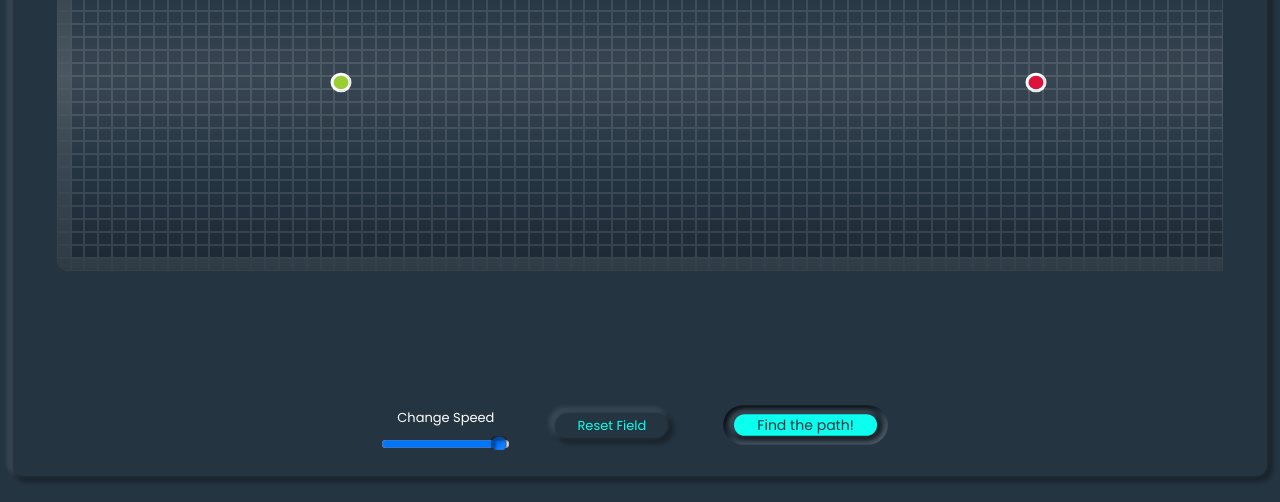
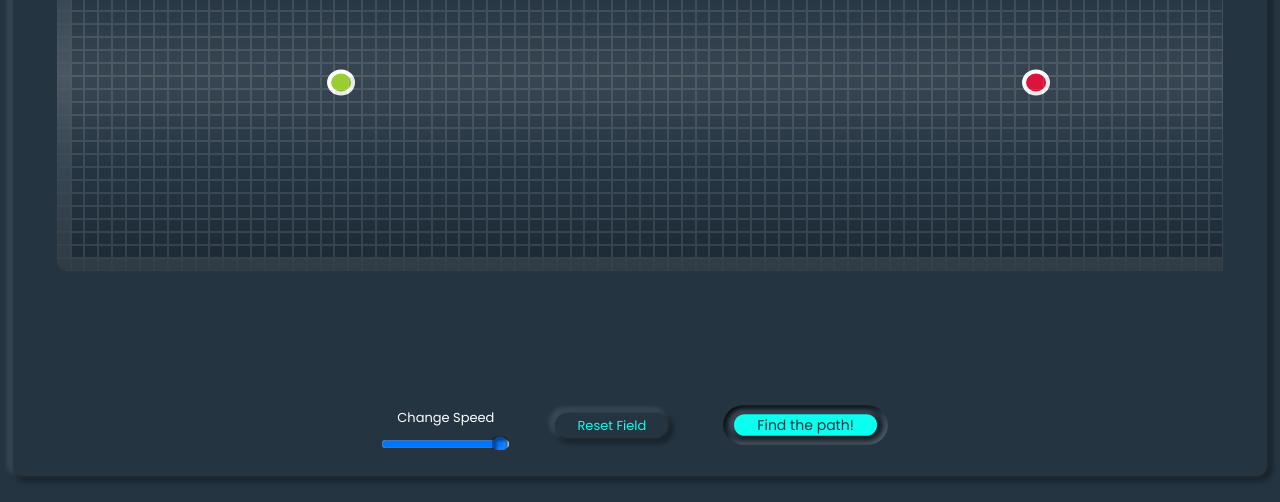
Before and after one commit to EricEchemane/EEs-Visualization-Tool, a React (Create React App) app: page / in a window 1280 px wide. Shown: the part 279-781 px from the top of the page. Built offline with nearby package versions, Linux system fonts and the light colour scheme.

Commit message:
Fixed bug: when mouse enters a grid and not recomputing the new path

```diff
--- a/src/components/visualizers/pathFinding/NodeSquare.tsx
+++ b/src/components/visualizers/pathFinding/NodeSquare.tsx
@@ -13,20 +13,29 @@ function NodeSquare(props: any)
     function handleMouseDown(e: any) {
         if(start || finish) return;
         e.preventDefault();
-        props.onMouseDown(true);
+        props.onMouseDown(mouseIsDown.s,true);
         set_obstacle((prev: any) => !prev);
     }
     function handleMouseEnter(){
         if(start || finish) return;
         if(mouseIsDown.MouseDown) {
             const box = (document.getElementsByClassName('node') as HTMLCollectionOf<HTMLElement>);
-            if(!obstacle) box[props.id].classList.add('obstacle');
-            else box[props.id].classList.remove('obstacle');
+            if(!obstacle) {
+                set_obstacle(true);
+            }
+            else {
+                set_obstacle(false);
+            }
+            if(box[props.id].classList.contains('path')) {
+                props.clearPath();
+                props.onMouseEnter(mouseIsDown.s, mouseIsDown.f,true);
+            }
         }
-
     }
     function handleMouseUp() {
         props.onMouseDown(false);
+        props.clearPath();
+        props.onMouseEnter(mouseIsDown.s, mouseIsDown.f,true);
     }
     function handleDragStart(e: any) {
         const box = (document.getElementsByClassName('node') as HTMLCollectionOf<HTMLElement>);
@@ -53,7 +62,7 @@ function NodeSquare(props: any)
             set_finish(true);
         }
         box[props.id].setAttribute('draggable', 'true');
-        // props.onMouseEnter(true);
+
     }
     function handleDragOver(e: any) {
         e.preventDefault();
--- a/src/components/visualizers/pathFinding/PathFindingVisualizer.tsx
+++ b/src/components/visualizers/pathFinding/PathFindingVisualizer.tsx
@@ -13,7 +13,7 @@ function PathFindingVisualizer()
 {
     const [algoOptionsDropdown, set_algoOptionsDropdown] = useState(false);
     const [activeAlgo, setActiveAlgo] = useState({ id: -1, name: 'Choose Algorithm' });
-    const [speed, setSpeed] = useState(95);
+    const [speed, setSpeed] = useState(96);
 
     const algortihms = useRef([
         {id: 0, name: 'Breadth First Search'},
@@ -37,7 +37,8 @@ function PathFindingVisualizer()
         const hey = [] as any;
         for(let x = 0; x < 90 * 30; x++){
             hey.push(<NodeSquare
-                onMouseEnter={(b: boolean)=>{findThePath(b)}}
+                clearPath={clearPath}
+                onMouseEnter={findThePath}
                 changeStart={handleChangeStart}
                 changeFinish={handleChangeFinish}
                 changePrev={(id: number) => {setPrevNode(id)}}
@@ -51,14 +52,28 @@ function PathFindingVisualizer()
     }, [start, finish]);
 
     // FUNCTIONS @@@@@@@@@@@@@@@@@@@@@@@@@@@@@@@@@@@@@@@@@@@
-    function findThePath(instant?: boolean) {
+    function findThePath(s: number, en: number, instant?: boolean) {
+        if(instant) {
+            let frames = Algorithms(finish, s, activeAlgo.id)[1];
+            let boxes = (document.getElementsByClassName('node') as HTMLCollectionOf<HTMLElement>);
+            for(let x = 0; x<frames.length; x++) {
+                if(frames[x] === finish) break;
+                if(boxes[frames[x]]) {
+                    boxes[frames[x]].classList.add('path');
+                }
+            }
+            return;
+        }
        clearPath();
+       clearVisited();
         // this will accept two array
-       let animationFrames = Algorithms(finish, start, activeAlgo.id);
-
+       let animationFrames = Algorithms(finish, s, activeAlgo.id);
        animate(animationFrames[0], 'visited');
        setTimeout(()=>{
            animatePath(animationFrames[1]);
+           setTimeout(() => {
+                clearVisited();
+           }, animationFrames[1].length * (120 - speed));
        }, animationFrames[0].length * (100 - speed))
     }
     function animate(frames: number[], classname: string) {
@@ -147,7 +162,7 @@ function PathFindingVisualizer()
     }
     // OTHER VARIABLES @@@@@@@@@@@@@@@@@@@@@@@@@@@@@@@@@@@@@@
     const algoOptions = algortihms.current.map((each: any) =>
-        <div key={each.id} onClick={()=>{selectAlgo(each.id); clearVisited(); clearPath(); addBorderWalls();}} > {each.name} </div>
+        <div key={each.id} onClick={()=>{selectAlgo(each.id)}} > {each.name} </div>
     )
 
     // MARK UP @@@@@@@@@@@@@@@@@@@@@@@@@@@@@@@@@@@@@@@@@@@@@@
@@ -192,7 +207,7 @@ function PathFindingVisualizer()
                         <Button label="Reset Field" handleClick={resetField} />
                     </Box>
                     <Box pl={2} pr={2} display="flex" flexDirection="column" alignItems="center">
-                        <ButtonAccent handleClick={findThePath} type="accent" label="Find the path!" />
+                        <ButtonAccent handleClick={() => {findThePath(start, finish, false)}} type="accent" label="Find the path!" />
                     </Box>
                 </div>
             </div>
--- a/src/sass/main.css
+++ b/src/sass/main.css
@@ -1024,8 +1024,8 @@ h6 {
   opacity: 1;
   cursor: pointer;
   border: none;
-  -webkit-transform: scale(1.5);
-          transform: scale(1.5);
+  -webkit-transform: scale(2);
+          transform: scale(2);
   border-radius: 50%;
   border: 2px solid white;
   -webkit-transition: 0;
@@ -1037,8 +1037,8 @@ h6 {
   opacity: 1;
   cursor: pointer;
   border: none;
-  -webkit-transform: scale(1.5);
-          transform: scale(1.5);
+  -webkit-transform: scale(2);
+          transform: scale(2);
   border-radius: 50%;
   border: 2px solid white;
   -webkit-transition: 0;
--- a/src/sass/main.scss
+++ b/src/sass/main.scss
@@ -332,7 +332,7 @@ h6 {
   opacity: 1;
   cursor: pointer;
   border: none;
-  transform: scale(1.5);
+  transform: scale(2);
   border-radius: 50%;
   border: 2px solid white;
   transition: 0;
@@ -342,7 +342,7 @@ h6 {
   opacity: 1;
   cursor: pointer;
   border: none;
-  transform: scale(1.5);
+  transform: scale(2);
   border-radius: 50%;
   border: 2px solid white;
   transition: 0;
```
Also changed, not shown: 1 other file (tests, documents, lock files or other folders).
